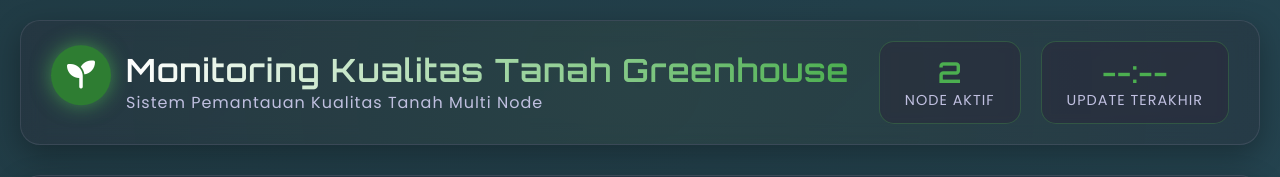
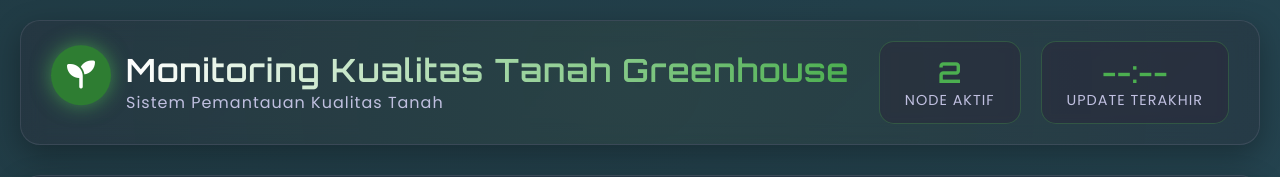
Before and after one commit to bayutra/Monitoring_Kualitas_Tanah_Greenhouse, a plain HTML site: page index.html in a window 1280 px wide. Shown: the top 177 px of the page. Drawn offline with nearby package versions, Linux system fonts and the light colour scheme; no server answers.

Commit message:
Update index.html

```diff
--- a/index.html
+++ b/index.html
@@ -691,7 +691,7 @@
                 </div>
                 <div class="logo-text">
                     <h1>Monitoring Kualitas Tanah Greenhouse</h1>
-                    <p>Sistem Pemantauan Kualitas Tanah Multi Node</p>
+                    <p>Sistem Pemantauan Kualitas Tanah</p>
                 </div>
             </div>
             <div class="system-info">
```
